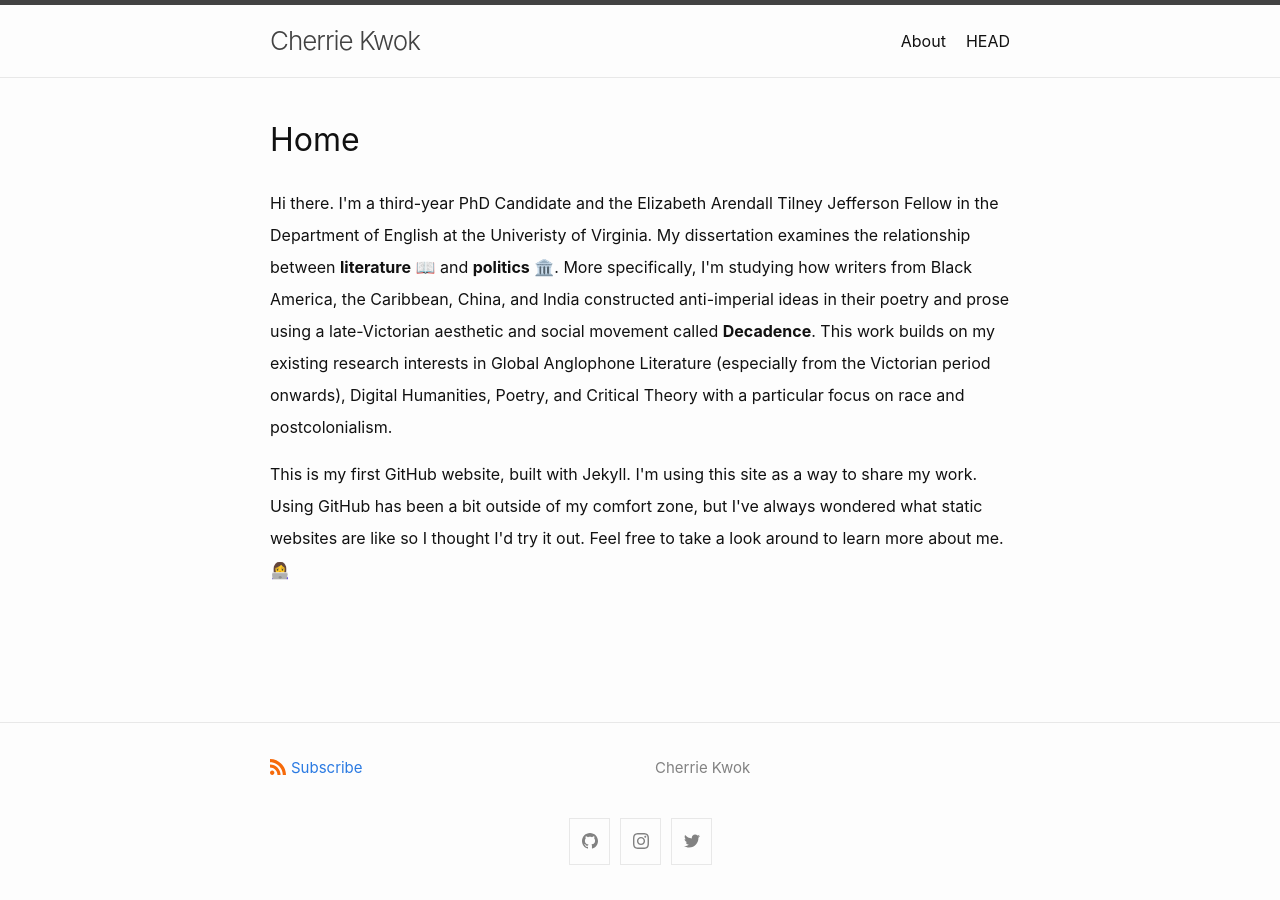
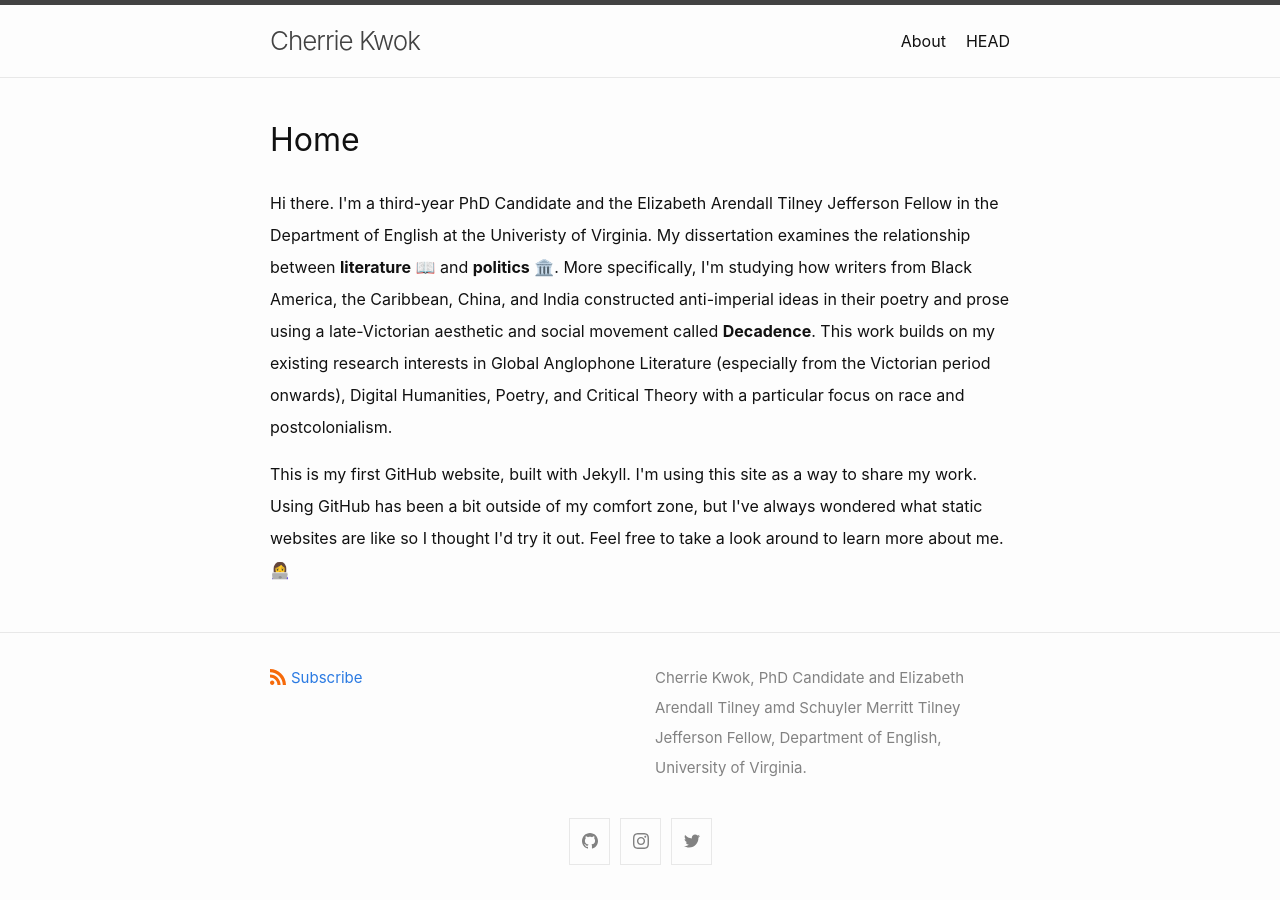
Before and after one commit to mk7kf/mk7kf.github.io, a Jekyll site: the page built from index.md, in a window 1280 px wide. Built offline with Jekyll 4.4.1, drawn with Linux system fonts in a browser that asks for light colours; emoji names are drawn with the system emoji font.

Commit message:
Update _config.yml

```diff
--- a/_config.yml
+++ b/_config.yml
@@ -2,7 +2,8 @@ title: Cherrie Kwok
 author: Cherrie Kwok
 name: Cherrie Kwok
 email: mk7kf@virginia.com
-description: Cherrie Kwok
+description: Cherrie Kwok, PhD Candidate and Elizabeth Arendall Tilney amd Schuyler Merritt Tilney Jefferson Fellow, Department of English, University of Virginia.
+google_analytics: UA-179062687-1
 show_excerpts: false # set to true to show excerpts on the homepage
 # Minima date format
 # refer to https://shopify.github.io/liquid/filters/date/ if you want to customize this
```
